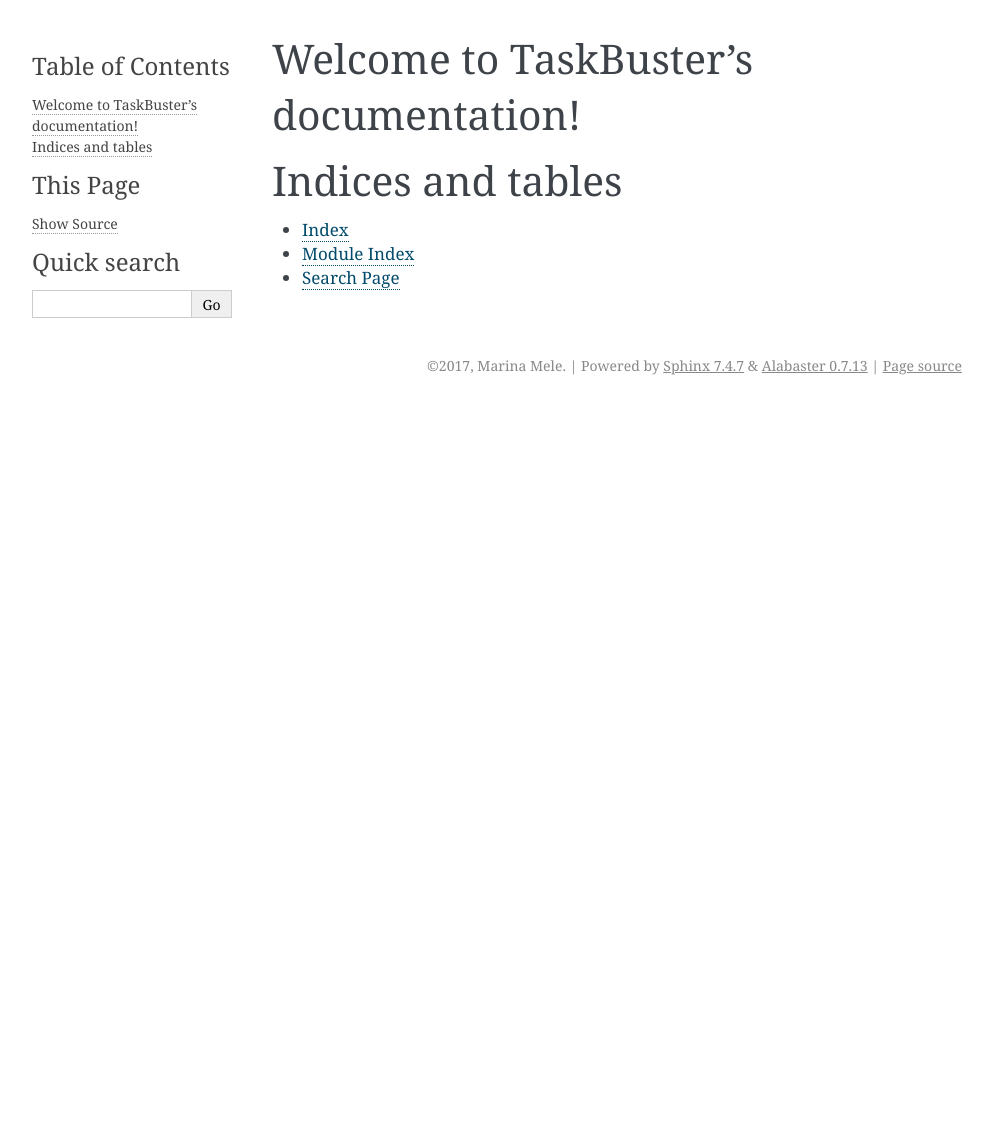
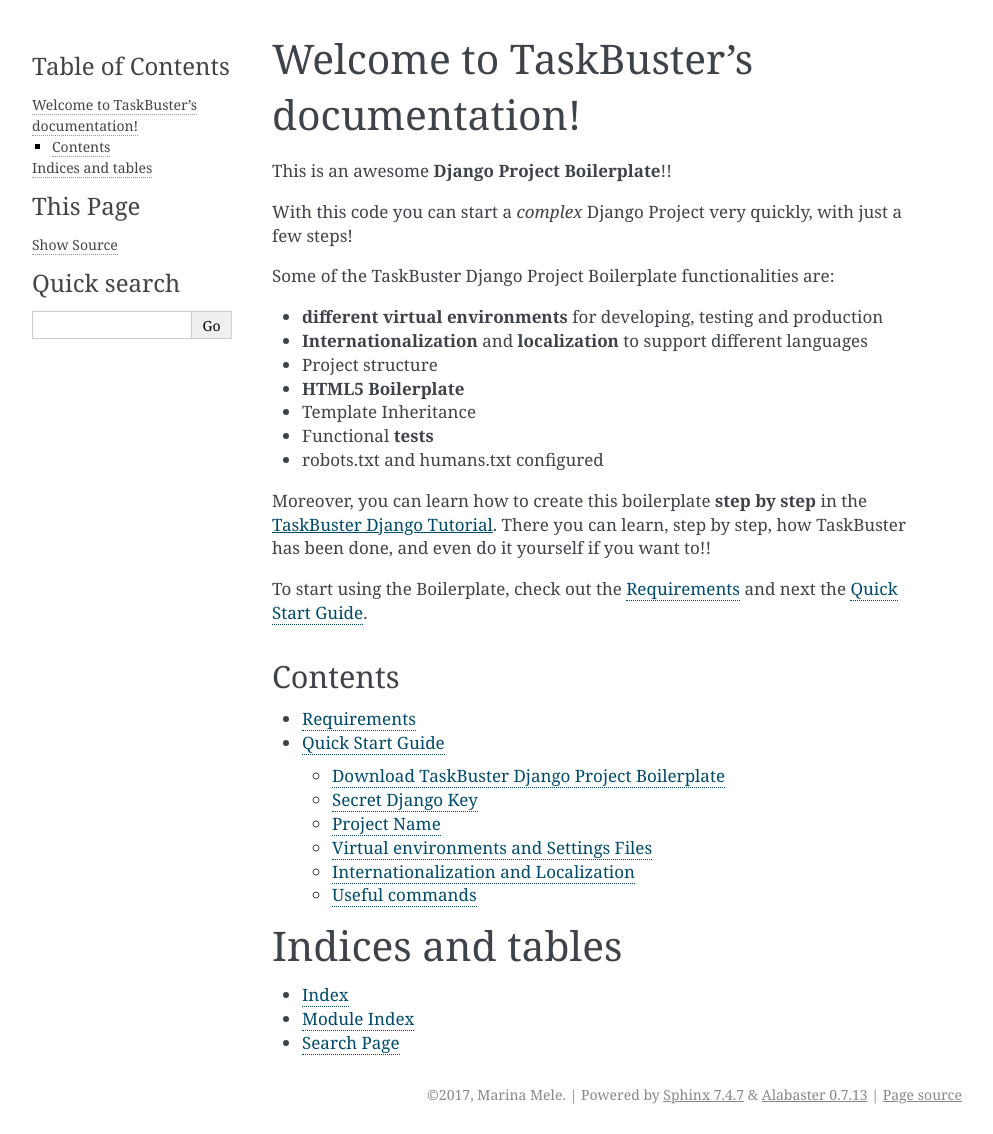
Before and after one commit to Koshai/taskbuster_project_tut, a Sphinx documentation site: the page built from docs/index.rst, in a window 1280 px wide. Shown: the whole page, without its empty margins (148-1141 px from the left). Built offline with Sphinx 7.4.7, drawn with Linux system fonts in a browser that asks for light colours; before the commit the page ends 900 px from its top, so only the background shows below that.

Commit message:
Documentation ready

```diff
--- a/docs/index.rst
+++ b/docs/index.rst
@@ -1,15 +1,41 @@
-.. TaskBuster documentation master file, created by
-   sphinx-quickstart on Mon Jan  2 13:17:04 2017.
-   You can adapt this file completely to your liking, but it should at least
-   contain the root `toctree` directive.
-
 Welcome to TaskBuster's documentation!
 ======================================
 
+This is an awesome **Django Project Boilerplate**!!
+
+With this code you can start a *complex* Django Project
+very quickly, with just a few steps!
+
+Some of the TaskBuster Django Project Boilerplate functionalities are:
+
+- **different virtual environments** for developing, testing and production
+- **Internationalization** and **localization** to support different languages
+- Project structure
+- **HTML5 Boilerplate**
+- Template Inheritance
+- Functional **tests**
+- robots.txt and humans.txt configured
+
+Moreover, you can learn how to create this boilerplate **step by step**
+in the |taskbuster_tutorial|. There you can learn, step by step, how
+TaskBuster has been done, and even do it yourself if you want to!!
+
+.. |taskbuster_tutorial| raw:: html
+
+    <a href="http://marinamele.com/taskbuster-django-tutorial"
+    target="_blank">TaskBuster Django Tutorial</a>
+
+To start using the Boilerplate, check out the :doc:`requirements`
+and next the :doc:`quick_start`.
+
+Contents
+--------
+
 .. toctree::
    :maxdepth: 2
-   :caption: Contents:
 
+   requirements
+   quick_start
 
 
 Indices and tables
--- /dev/null
+++ b/docs/quick_start.rst
@@ -0,0 +1,178 @@
+Quick Start Guide
+=================
+
+
+Download TaskBuster Django Project Boilerplate
+----------------------------------------------
+
+First, you need to download the BoilerPlate from GitHub.
+
+
+Secret Django Key
+-----------------
+
+This boilerplate has the **DJANGO_KEY** setting variable hidden.
+
+You can generate your DJANGO_KEY |django_key|.
+
+.. |django_key| raw:: html
+
+    <a href="http://www.miniwebtool.com/django-secret-key-generator"
+    target="_blank">here</a>
+
+
+Project Name
+------------
+
+This project is named *TaskBuster*, so if you are using this
+Boilerplate to create your own project, you'll have to change
+the name in a few places:
+
+ - *taskbuster_project* **folder** (your top project container)
+ - *taskbuster_project/taskbuster* **folder** (your project name)
+ - virtual environment names: **tb_dev** and **tb_test** (name them whatever you want)
+ - in virtual environments **postactivate** files (see section below), you have to change **taskbuster.settings.development** for your **projectname.settings.development**. Same works for the testing environment.
+
+
+Virtual environments and Settings Files
+---------------------------------------
+
+First, you must know your Python 3 path::
+
+    $ which python3
+
+which is something similar to /usr/local/bin/python3.
+
+Next, create a Development virtual environment with Python 3 installed::
+
+    $ mkvirtualenv --python=/usr/local/bin/python3 tb_dev
+
+where you might need to change it with your python path.
+
+Go to the virtual enviornment folder with::
+
+    $ cd $VIRTUAL_ENV/bin
+
+and edit the postactivate file.:
+
+    $ vi postactivate
+
+You must add the lines: ::
+
+    export DJANGO_SETTINGS_MODULE="taskbuster.settings.development"
+    export SECRET_KEY="your_secret_django_key"
+
+with your project name and your own secret key.
+
+Next, edit the **predeactivate** file and add the line::
+
+    unset SECRET_KEY
+
+Repeat the last steps for your testing environment::
+
+    $ mkvirtualenv --python=/usr/local/bin/python3 tb_test
+    $ cd $VIRTUAL_ENV/bin
+    $ vi postactivate
+
+where you have to add the lines::
+
+    export DJANGO_SETTINGS_MODULE="taskbuster.settings.testing"
+    export SECRET_KEY="your_secret_django_key"
+
+and in the predeactivate file::
+
+    unset SECRET_KEY
+
+Next, install the packages in each environment::
+
+    $ workon tb_dev
+    $ pip install -r requirements/development.txt
+    $ workon tb_test
+    $ pip install -r requirements/testing.txt
+
+
+
+Internationalization and Localization
+-------------------------------------
+
+Settings
+********
+
+The default language for this Project is **English**, and we use internatinalization to translate the text into Catalan.
+
+If you want to change the translation language, or include a new one, you just need to modify the **LANGUAGES** variable in the file *settings/base.py*. The language codes that define each language can be found |codes_link|.
+
+.. |codes_link| raw:: html
+
+    <a href="http://msdn.microsoft.com/en-us/library/ms533052(v=vs.85).aspx" target="_blank">here</a>
+
+For example, if you want to use German you should include::
+
+    LANGUAGES = (
+        ...
+        'de', _("German"),
+        ...
+    )
+
+You can also specify a dialect, like Luxembourg's German with::
+
+    LANGUAGES = (
+        ...
+        'de-lu', _("Luxemburg's German"),
+        ...
+    )
+
+Note: the name inside the translation function _("") is the language name in the default language (English).
+
+More information on the |internationalization_post|.
+
+.. |internationalization_post| raw:: html
+
+    <a href="http://marinamele.com/taskbuster-django-tutorial/internationalization-localization-languages-time-zones" target="_blank">TaskBuster post</a>
+
+
+Translation
+***********
+
+Go to the terminal, inside the taskbuster_project folder and create the files to translate with::
+
+    $ python manage.py makemessages -l ca
+
+change the language "ca" for your selected language.
+
+Next, go to the locale folder of your language::
+
+    $ cd taskbuster/locale/ca/LC_MESSAGES
+
+where taskbuster is your project folder. You have to edit the file *django.po* and translate the strings. You can find more information about how to translate the strings |translation_strings_post|.
+
+.. |translation_strings_post| raw:: html
+
+    <a href="http://marinamele.com/taskbuster-django-tutorial/internationalization-localization-languages-time-zones#inter-translation" target="_blank">here</a>
+
+Once the translation is done, compile your messages with::
+
+    $ python manage.py compilemessages -l ca
+
+
+
+Tests
+*****
+
+We need to update the languages in our Tests to make sure the translation works correclty. Open the file *functional_tests/test_all_users.py*:
+
+- in **test_internationalization**, update your languages with the translation of title text, here "Welcome to TaskBuster!"
+- in **test_localization**, update your languages.
+
+
+
+Useful commands
+---------------
+
+A list of all the commands used to run this template::
+
+    $ workon tb_dev
+    $ workon tb_test
+
+    $ python manage.py makemessages -l ca
+    $ python manage.py compilemessages -l ca
--- /dev/null
+++ b/docs/requirements.rst
@@ -0,0 +1,31 @@
+Requirements
+============
+
+The requirements necessary to use this Django Project Boilerplate are:
+
+- **python3** and **pip3**
+- **virtualenv and virtualenvwrapper**
+- **Firefox** (to use Selenium's Webdriver in functional Tests)
+- **GNU gettext** (to use Internationalization)
+
+If you don't have the first two requirements, you may find this
+post useful: |python_install|.
+
+.. |python_install| raw:: html
+
+    <a href="http://www.marinamele.com/2014/07/install-python3-on-mac-os-x-and-use-virtualenv-and-virtualenvwrapper.html" target="_blank">Install Python 3 on Mac OS X and use virtualenv and virtualenvwrapper</a>
+
+You can download Firefox from the official web page: |firefox_web|.
+
+.. |firefox_web| raw:: html
+
+    <a href="https://www.mozilla.org" target="_blank">Firefox</a>
+
+And if you don't have GNU gettext, check this |taskbuster_section|.
+
+.. |taskbuster_section| raw:: html
+
+    <a href="http://marinamele.com/taskbuster-django-tutorial/internationalization-localization-languages-time-zones" target="_blank">TaskBuster tutorial section</a>
+
+
+**Ready!?** Continue to the :doc:`quick_start`!
```
Also changed, not shown: 12 other files.
